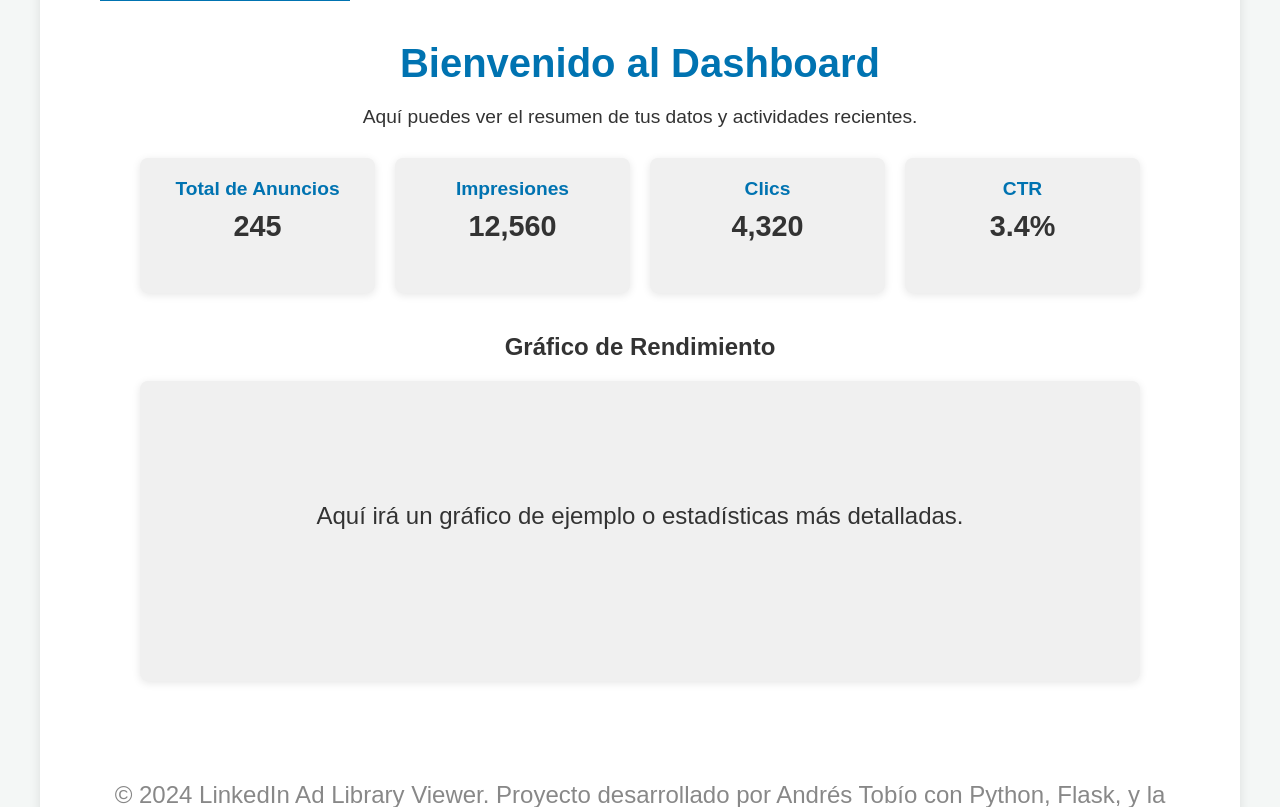
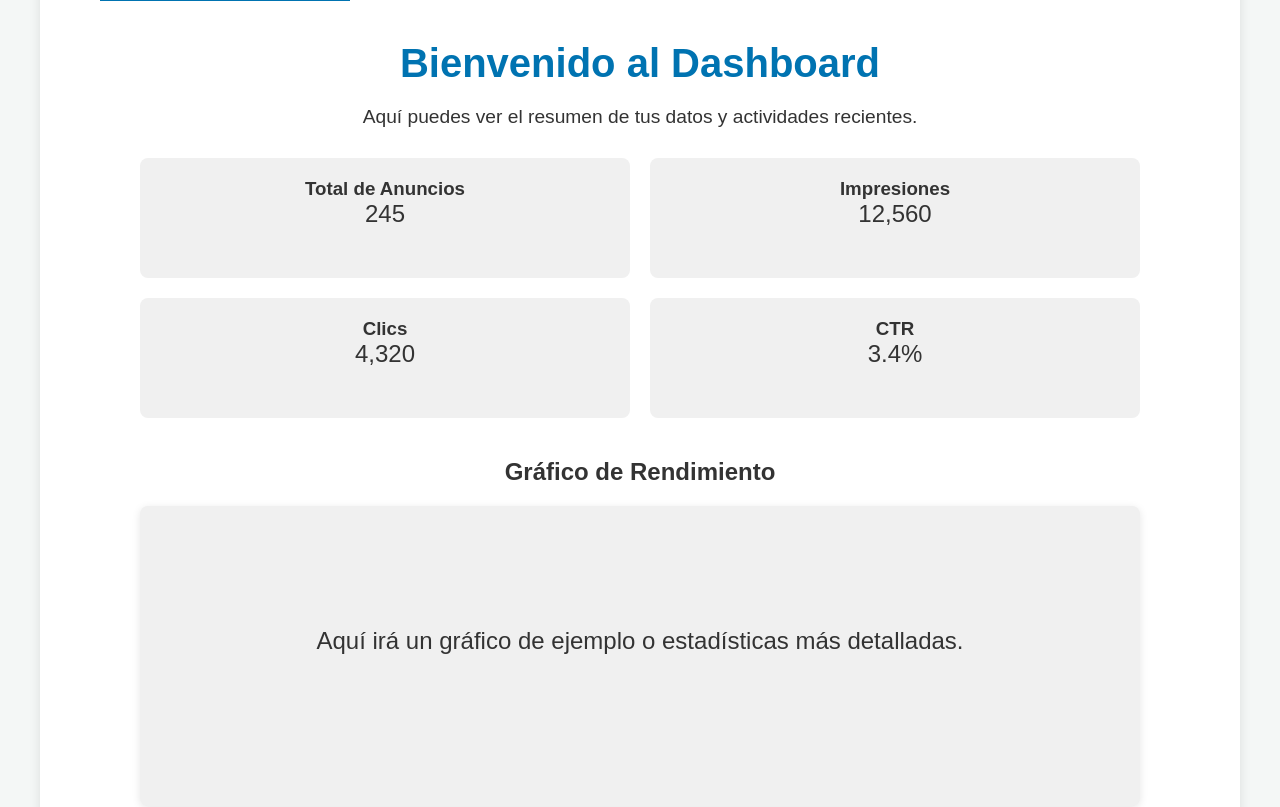
Before and after one commit to AndrewUru/flask-hello-world, a Flask app: page /example in a window 1280 px wide. Shown: the part 432-1239 px from the top of the page. Run offline with Flask 3, Linux system fonts and the light colour scheme.

Commit message:
confirmar

```diff
--- a/api/static/style.css
+++ b/api/static/style.css
@@ -368,34 +368,6 @@ header p {
   color: #333;
 }
 
-/* Tarjetas con datos clave */
-.stats-cards {
-  display: grid;
-  grid-template-columns: repeat(4, 1fr);
-  gap: 20px;
-  margin-bottom: 40px;
-}
-
-.card {
-  background-color: #f0f0f0;
-  padding: 20px;
-  border-radius: 8px;
-  box-shadow: 0px 2px 8px rgba(0, 0, 0, 0.1);
-  text-align: center;
-}
-
-.card h3 {
-  margin-bottom: 10px;
-  font-size: 1.2rem;
-  color: #0073b1;
-}
-
-.card p {
-  font-size: 1.8rem;
-  font-weight: bold;
-  color: #333;
-}
-
 /* Gráfico o sección de estadísticas */
 .chart {
   margin-top: 40px;
--- a/api/templates/home.html
+++ b/api/templates/home.html
@@ -9,8 +9,6 @@
 </head>
 
 <body>
-  <div class="container">
-
   <!-- Menú de navegación -->
   <nav class="navbar">
     <ul>
@@ -20,6 +18,7 @@
       <li><a href="/login">Iniciar sesión con LinkedIn</a></li>
     </ul>
   </nav>
+  <div class="container">
 
     <header>
       <h1>LinkedIn Ad Library Viewer</h1>
```
Also changed, not shown: api/templates/about.html (+0 -10 lines). Lines whose indentation alone changed are shown as unchanged.
